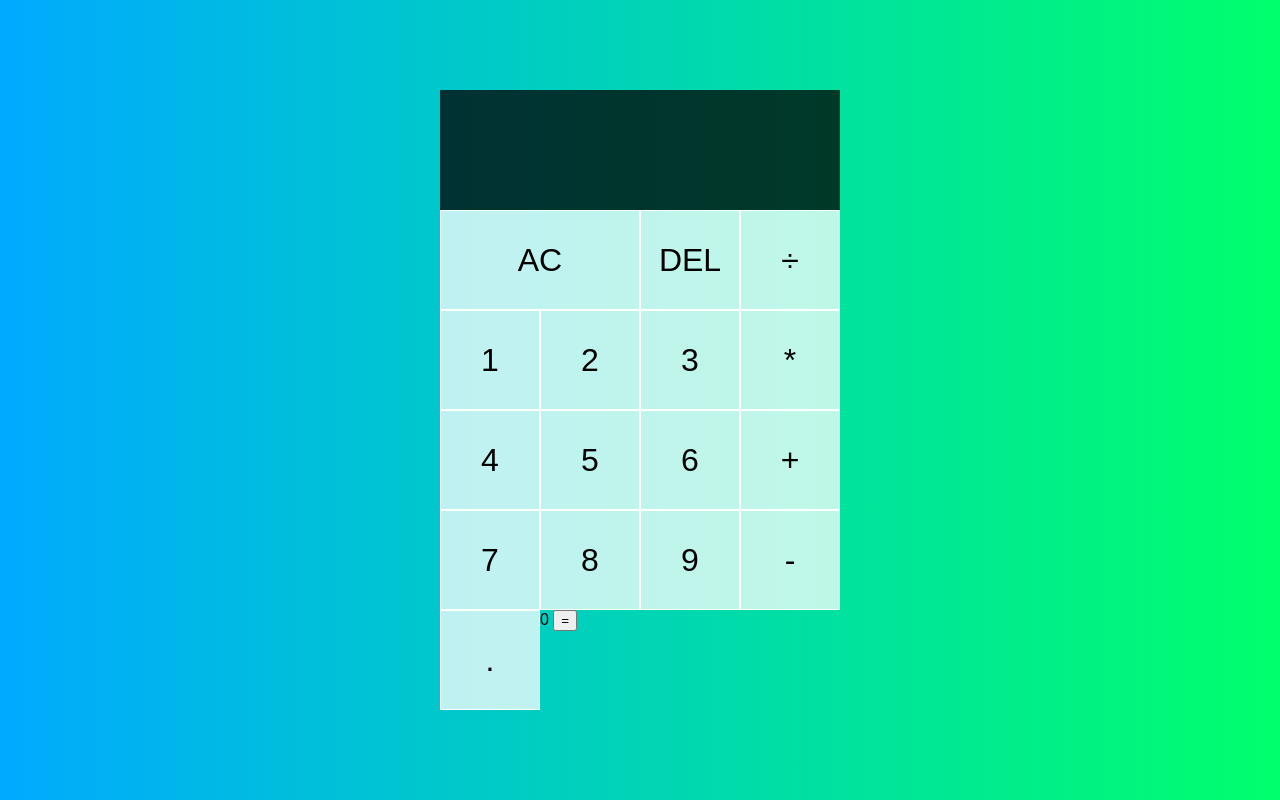
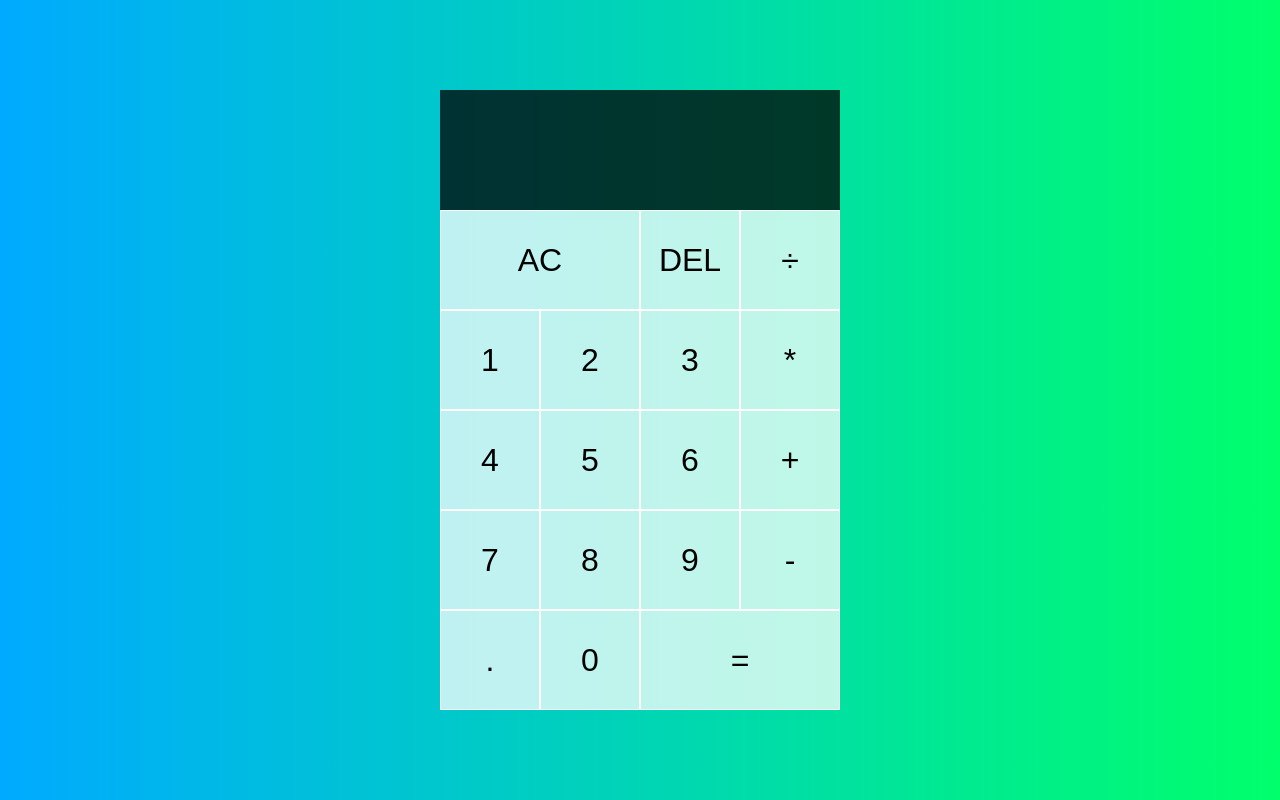
Before and after one commit to syke2good/Calculator, a plain HTML site: page index.html in a window 1280 px wide. Drawn offline with Linux system fonts and the light colour scheme.

Commit message:
fixed the bugs

```diff
--- a/index.html
+++ b/index.html
@@ -2,8 +2,8 @@
 <html lang="en">
 <head>
   <meta charset="UTF-8">
-    <meta http-equiv="X-UA-Compatible" content="IE=edge">
   <meta name="viewport" content="width=device-width, initial-scale=1.0">
+  <meta http-equiv="X-UA-Compatible" content="ie=edge">
   <title>Calculator</title>
   <link href="styles.css" rel="stylesheet">
   <script src="script.js" defer></script>
@@ -30,9 +30,8 @@
     <button data-number>9</button>
     <button data-operation>-</button>
     <button data-number>.</button>
-        <buttondata-number>0</button>
+    <button data-number>0</button>
     <button data-equals class="span-two">=</button>
   </div>
-
 </body>
 </html>
```
Lines whose indentation alone changed are shown as unchanged.
